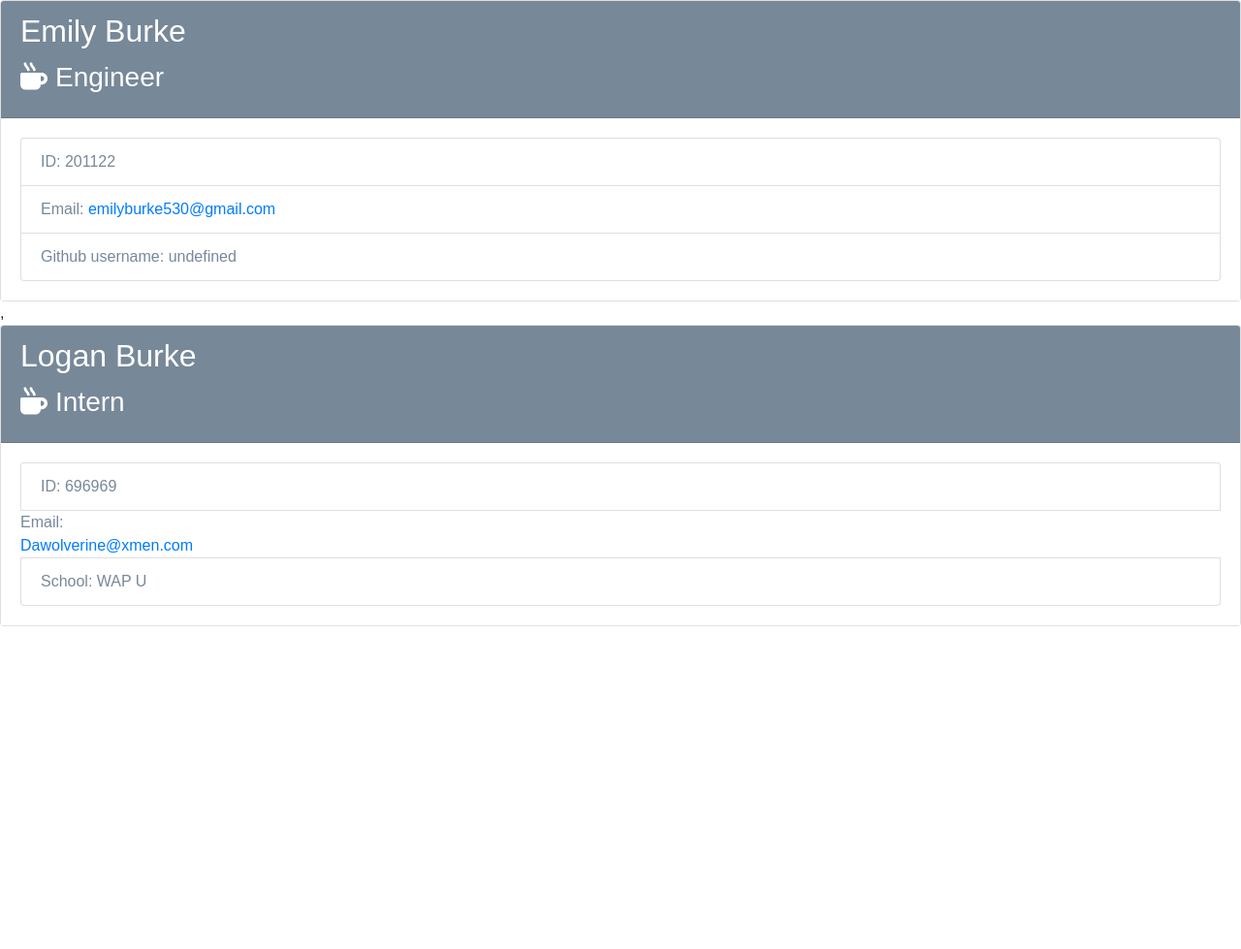
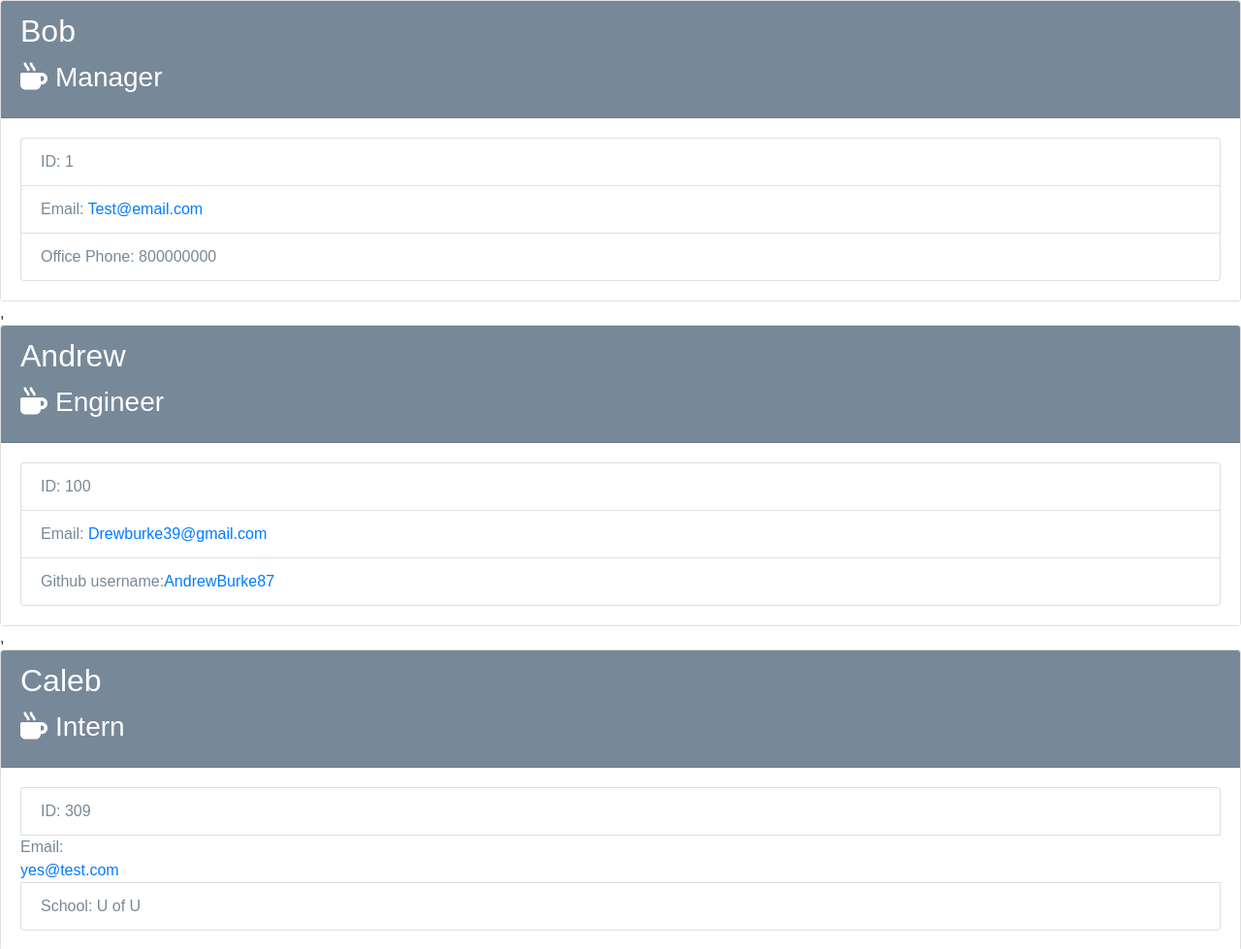
Before and after one commit to AndrewBurke87/teamGenerator, a website: page bestTeam.html in a window 1280 px wide. Shown: the whole page at 97% size. Before the commit the page ends 800 px from the top, so only its background shows below. Drawn offline with nearby package versions, Linux system fonts and the light colour scheme.

Commit message:
links to github when program is run

```diff
--- a/bestTeam.html
+++ b/bestTeam.html
@@ -10,31 +10,45 @@
 	</head>
 	<body>
 		<div class="card employee-card">
+<div class="card-header">
+  <h2 class="card-title">Bob</h2>
+  <h3 class="card-title"><i class="fas fa-mug-hot mr-2"></i>Manager</h3>
+</div>
+<div class="card-body">
+  <ul class="list-group">
+    <li class="list-group-item">ID: 1</li>
+    <li class="list-group-item">
+      Email: <a href="mailto:{email}">Test@email.com</a>
+    </li>
+    <li class="list-group-item">Office Phone: 800000000</li>
+  </ul>
+</div>
+</div>,<div class="card employee-card">
   <div class="card-header">
-    <h2 class="card-title">Emily Burke</h2>
+    <h2 class="card-title">Andrew</h2>
     <h3 class="card-title"><i class="fas fa-mug-hot mr-2"></i>Engineer</h3>
   </div>
   <div class="card-body">
     <ul class="list-group">
-      <li class="list-group-item">ID: 201122</li>
+      <li class="list-group-item">ID: 100</li>
       <li class="list-group-item">
-        Email: <a href="mailto:{{email}}">emilyburke530@gmail.com</a>
+        Email: <a href="mailto:{{email}}">Drewburke39@gmail.com</a>
       </li>
-      <li class="list-group-item">Github username: undefined</li>
+      <li class="list-group-item">Github username:<a href=https://github.com/AndrewBurke87 target="_blank">AndrewBurke87</a></li>
     </ul>
   </div>
   </div>,<div class="card employee-card">
   <div class="card-header">
-    <h2 class="card-title">Logan Burke</h2>
+    <h2 class="card-title">Caleb</h2>
     <h3 class="card-title"><i class="fas fa-mug-hot mr-2"></i>Intern</h3>
   </div>
   <div class="card-body">
     <ul class="list-group">
-      <li class="list-group-item">ID: 696969</li
+      <li class="list-group-item">ID: 309</li
       <li class="list-group-item">
-        Email: <a href="mailto:{{email}}">Dawolverine@xmen.com</a>
+        Email: <a href="mailto:{{email}}">yes@test.com</a>
       </li>
-      <li class="list-group-item">School: WAP U</li>
+      <li class="list-group-item">School: U of U</li>
     </ul>
   </div>
   </div>
--- a/templates/engineer.js
+++ b/templates/engineer.js
@@ -9,7 +9,7 @@ const EngineerTemplate = (data) => `<div class="card employee-card">
       <li class="list-group-item">
         Email: <a href="mailto:{{email}}">${data.email}</a>
       </li>
-      <li class="list-group-item">Github username: ${data.github}</li>
+      <li class="list-group-item">Github username:<a href=https://github.com/${data.github} target="_blank">${data.github}</a></li>
     </ul>
   </div>
   </div>`
```
